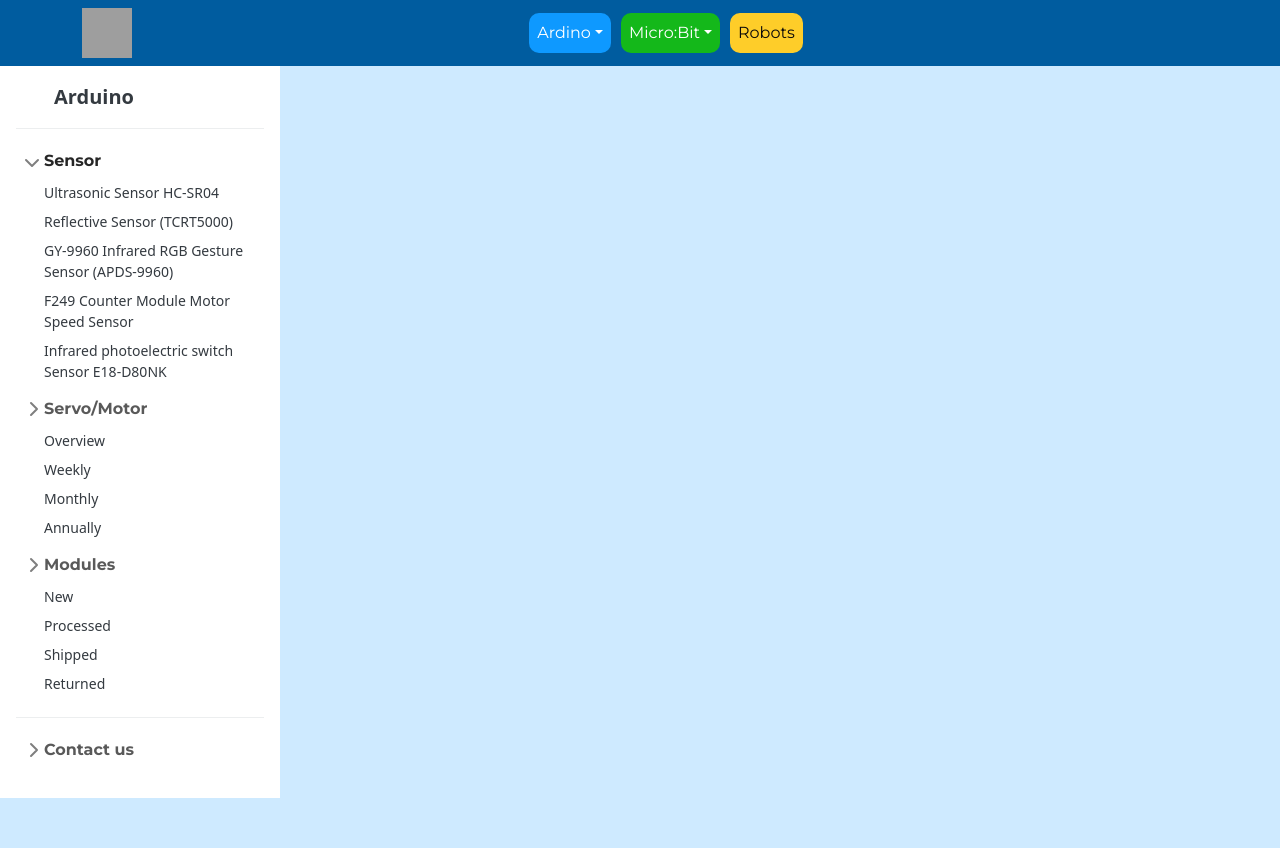
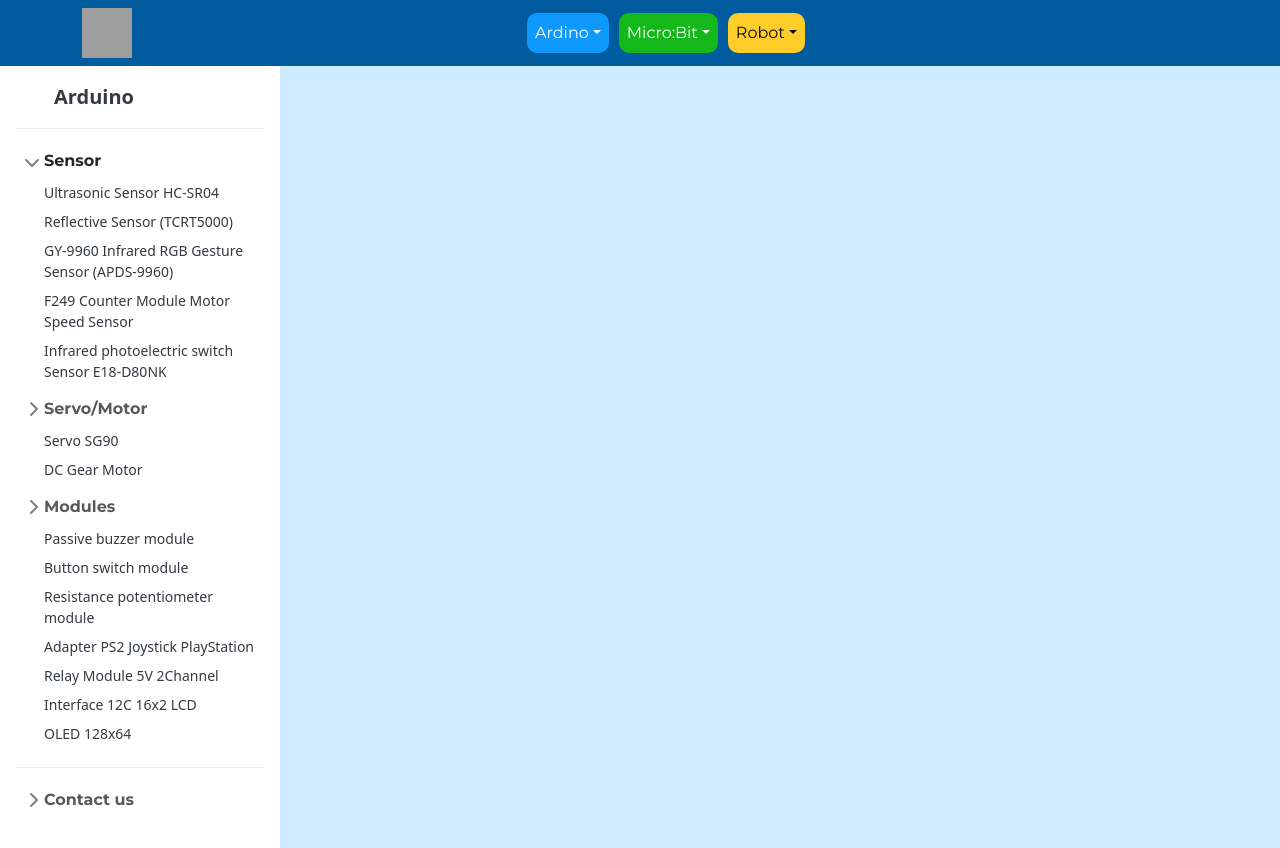
Before and after one commit to napasin163/Project-ELW-for-ROBOT-DEV-using-MERN-stack, a React (Create React App) app in the folder client/: page /sidebararduino in a window 1280 px wide. Before the commit the page ends 800 px from the top, so only its background shows below. Built offline with nearby package versions, Linux system fonts and the light colour scheme; grey boxes are pictures that could not be loaded.

Commit message:
update information

```diff
--- a/client/src/components/Body/Main.js
+++ b/client/src/components/Body/Main.js
@@ -38,7 +38,7 @@
 
                         <div class="container">
                             <div class="carousel-caption text-end whiteText">
-                                <h1>Robots</h1>
+                                <h1>Robot</h1>
                                 <p>Lorem ipsum dolor sit amet, consectetur adipiscing elit, sed do eiusmod tempor incididunt ut labore et dolore</p>
                                 <p><a class="btn btn-lg btn-primary" href=" ">Learn more</a></p>
                             </div>
@@ -113,7 +113,7 @@
 
             <div class="row featurette">
                 <div class="col-md-6 marginLeft">
-                    <h2 class="featurette-heading fw-normal lh-1 blackText">Robots <span class="text-muted YellowText">and more</span></h2>
+                    <h2 class="featurette-heading fw-normal lh-1 blackText">Robot <span class="text-muted YellowText">and more</span></h2>
                     <p class="lead">Lorem ipsum dolor sit amet, consectetur adipiscing elit, sed do eiusmod tempor incididunt ut labore et dolore magna aliqua. Ut enim ad minim veniam, quis nostrud exercitation ullamco laboris nisi ut aliquip ex ea commodo consequat. Duis aute irure dolor in reprehenderit in voluptate velit esse cillum dolore eu fugiat nulla pariatur. Excepteur sint occaecat cupidatat non proident, sunt in culpa qui officia deserunt mollit anim id est laborum.</p>
                 </div>
                 <div class="col-md-5">
--- a/client/src/components/Body/SideBarArduino.js
+++ b/client/src/components/Body/SideBarArduino.js
@@ -31,10 +31,8 @@
                             </button>
                             <div class="collapse show" id="dashboard-collapse">
                                 <ul class="btn-toggle-nav list-unstyled fw-normal pb-1 small">
-                                    <li><Link to=" " class="link-dark d-inline-flex text-decoration-none rounded">Overview</Link></li>
-                                    <li><Link to=" " class="link-dark d-inline-flex text-decoration-none rounded">Weekly</Link></li>
-                                    <li><Link to=" " class="link-dark d-inline-flex text-decoration-none rounded">Monthly</Link></li>
-                                    <li><Link to=" " class="link-dark d-inline-flex text-decoration-none rounded">Annually</Link></li>
+                                    <li><Link to=" " class="link-dark d-inline-flex text-decoration-none rounded">Servo SG90</Link></li>
+                                    <li><Link to=" " class="link-dark d-inline-flex text-decoration-none rounded">DC Gear Motor</Link></li>
                                 </ul>
                             </div>
                         </li>
@@ -44,10 +42,13 @@
                             </button>
                             <div class="collapse show" id="orders-collapse">
                                 <ul class="btn-toggle-nav list-unstyled fw-normal pb-1 small">
-                                    <li><Link to=" " class="link-dark d-inline-flex text-decoration-none rounded">New</Link></li>
-                                    <li><Link to=" " class="link-dark d-inline-flex text-decoration-none rounded">Processed</Link></li>
-                                    <li><Link to=" " class="link-dark d-inline-flex text-decoration-none rounded">Shipped</Link></li>
-                                    <li><Link to=" " class="link-dark d-inline-flex text-decoration-none rounded">Returned</Link></li>
+                                    <li><Link to=" " class="link-dark d-inline-flex text-decoration-none rounded">Passive buzzer module</Link></li>
+                                    <li><Link to=" " class="link-dark d-inline-flex text-decoration-none rounded">Button switch module</Link></li>
+                                    <li><Link to=" " class="link-dark d-inline-flex text-decoration-none rounded">Resistance potentiometer module</Link></li>
+                                    <li><Link to=" " class="link-dark d-inline-flex text-decoration-none rounded">Adapter PS2 Joystick PlayStation</Link></li>
+                                    <li><Link to=" " class="link-dark d-inline-flex text-decoration-none rounded">Relay Module 5V 2Channel</Link></li>
+                                    <li><Link to=" " class="link-dark d-inline-flex text-decoration-none rounded">Interface 12C 16x2 LCD</Link></li>
+                                    <li><Link to=" " class="link-dark d-inline-flex text-decoration-none rounded">OLED 128x64</Link></li>
                                 </ul>
                             </div>
                         </li>
--- a/client/src/components/Header/Header.js
+++ b/client/src/components/Header/Header.js
@@ -6,77 +6,83 @@
         <body>
             <nav class="navbar navbar-expand-lg BgColorBlue">
                 <div class="container">
-                    <Link to="/" class= "navbar-nav">
-                    <div>
-                        <span class="">
-                        <img src= "https://cdn.discordapp.com/attachments/1034796504126341230/1034796561185644554/ELW_2-removebg-preview.png" alt ="ELW" width="50"  height="50"></img>
-                        </span>
-                    </div>
+                    <Link to="/" class="navbar-nav">
+                        <div>
+                            <span class="">
+                                <img src="https://cdn.discordapp.com/attachments/1034796504126341230/1034796561185644554/ELW_2-removebg-preview.png" alt="ELW" width="50" height="50"></img>
+                            </span>
+                        </div>
                     </Link>
                     <div class="d-flex justify-content-evenly bt-center" >
                         <ul class="navbar-nav me-2 mb-2 mb-lg-0">
                             <li class="nav-item dropdown">
                                 <Link to=" " class="nav-link buttonNavBlue dropdown-toggle" data-bs-toggle="dropdown">Ardino</Link>
-                                <ul class ="dropdown-menu">
+                                <ul class="dropdown-menu">
                                     <li><Link to="/arduino" class="dropdown-item">More info</Link></li>
                                     <li><Link to="/sidebararduino" class="dropdown-item ">Sensor &raquo;</Link>
                                         <ul class="dropdown-menu submenu">
-                                            <li><Link to="/sidebararduino" class="dropdown-item ">Sensor1</Link></li>
-                                            <li><Link to="/sidebararduino" class="dropdown-item ">Sensor2</Link></li>
-                                            <li><Link to="/sidebararduino" class="dropdown-item ">Sensor3</Link></li>
-                                            <li><Link to="/sidebararduino" class="dropdown-item ">Sensor4</Link></li>
+                                            <li><Link to="/sidebararduino" class="dropdown-item ">Ultrasonic Sensor HC-SR04</Link></li>
+                                            <li><Link to="/sidebararduino" class="dropdown-item ">Reflective Sensor (TCRT5000)</Link></li>
+                                            <li><Link to="/sidebararduino" class="dropdown-item ">GY-9960 Infrared RGB Gesture Sensor (APDS-9960)</Link></li>
+                                            <li><Link to="/sidebararduino" class="dropdown-item ">F249 Counter Module Motor Speed Sensor</Link></li>
+                                            <li><Link to="/sidebararduino" class="dropdown-item ">Infrared photoelectric switch Sensor E18-D80NK</Link></li>
                                         </ul>
                                     </li>
                                     <li><Link to="/sidebararduino" class="dropdown-item ">Motor/Servo &raquo;</Link>
                                         <ul class="dropdown-menu submenu">
-                                            <li><Link to="/sidebararduino" class="dropdown-item ">Motor/Servo 1</Link></li>
-                                            <li><Link to="/sidebararduino" class="dropdown-item ">Motor/Servo 2</Link></li>
-                                            <li><Link to="/sidebararduino" class="dropdown-item ">Motor/Servo 3</Link></li>
-                                            <li><Link to="/sidebararduino" class="dropdown-item ">Motor/Servo 4</Link></li>
+                                            <li><Link to="/sidebararduino" class="dropdown-item ">Servo SG90</Link></li>
+                                            <li><Link to="/sidebararduino" class="dropdown-item ">DC Gear Motor</Link></li>
                                         </ul>
                                     </li>
                                     <li><Link to="/sidebararduino" class="dropdown-item ">Module &raquo;</Link>
                                         <ul class="dropdown-menu submenu">
-                                            <li><Link to="/sidebararduino" class="dropdown-item ">Module 1</Link></li>
-                                            <li><Link to="/sidebararduino" class="dropdown-item ">Module 2</Link></li>
-                                            <li><Link to="/sidebararduino" class="dropdown-item ">Module 3</Link></li>
-                                            <li><Link to="/sidebararduino" class="dropdown-item ">Module 4</Link></li>
+                                            <li><Link to="/sidebararduino" class="dropdown-item">Passive buzzer module</Link></li>
+                                            <li><Link to="/sidebararduino" class="dropdown-item">Button switch module</Link></li>
+                                            <li><Link to="/sidebararduino" class="dropdown-item">Resistance potentiometer module</Link></li>
+                                            <li><Link to="/sidebararduino" class="dropdown-item">Adapter PS2 Joystick PlayStation</Link></li>
+                                            <li><Link to="/sidebararduino" class="dropdown-item">Relay Module 5V 2Channel</Link></li>
+                                            <li><Link to="/sidebararduino" class="dropdown-item">Interface 12C 16x2 LCD</Link></li>
+                                            <li><Link to="/sidebararduino" class="dropdown-item">OLED 128x64</Link></li>
                                         </ul>
                                     </li>
                                 </ul>
                             </li>
                             <li class="nav-item dropdown">
                                 <Link to=" " class="nav-link buttonNavGreen dropdown-toggle" data-bs-toggle="dropdown">Micro:Bit</Link>
-                                <ul class ="dropdown-menu">
+                                <ul class="dropdown-menu">
                                     <li><Link to="blogs" class="dropdown-item">More info</Link></li>
                                     <li><Link to="/blogs" class="dropdown-item ">Sensor &raquo;</Link>
                                         <ul class="dropdown-menu submenu">
-                                            <li><Link to="/blogs" class="dropdown-item ">Sensor1</Link></li>
-                                            <li><Link to="/blogs" class="dropdown-item ">Sensor2</Link></li>
-                                            <li><Link to="/blogs" class="dropdown-item ">Sensor3</Link></li>
-                                            <li><Link to="/blogs" class="dropdown-item ">Sensor4</Link></li>
+                                            <li><Link to="/sidebararduino" class="dropdown-item ">Ultrasonic Sensor HC-SR04</Link></li>
+                                            <li><Link to="/sidebararduino" class="dropdown-item ">Reflective Sensor (TCRT5000)</Link></li>
+                                            <li><Link to="/sidebararduino" class="dropdown-item ">F249 Counter Module Motor Speed Sensor</Link></li>
+                                            <li><Link to="/sidebararduino" class="dropdown-item ">Infrared photoelectric switch Sensor E18-D80NK</Link></li>
                                         </ul>
                                     </li>
                                     <li><Link to="/blogs" class="dropdown-item ">Motor/Servo &raquo;</Link>
                                         <ul class="dropdown-menu submenu">
-                                            <li><Link to="/blogs" class="dropdown-item ">Motor/Servo 1</Link></li>
-                                            <li><Link to="/blogs" class="dropdown-item ">Motor/Servo 2</Link></li>
-                                            <li><Link to="/blogs" class="dropdown-item ">Motor/Servo 3</Link></li>
-                                            <li><Link to="/blogs" class="dropdown-item ">Motor/Servo 4</Link></li>
+                                            <li><Link to="/sidebararduino" class="dropdown-item ">Servo SG90</Link></li>
+                                            <li><Link to="/sidebararduino" class="dropdown-item ">DC Gear Motor</Link></li>
                                         </ul>
                                     </li>
                                     <li><Link to="/blogs" class="dropdown-item ">Module &raquo;</Link>
                                         <ul class="dropdown-menu submenu">
-                                            <li><Link to="/blogs" class="dropdown-item ">Module 1</Link></li>
-                                            <li><Link to="/blogs" class="dropdown-item ">Module 2</Link></li>
-                                            <li><Link to="/blogs" class="dropdown-item ">Module 3</Link></li>
-                                            <li><Link to="/blogs" class="dropdown-item ">Module 4</Link></li>
+                                            <li><Link to="/sidebararduino" class="dropdown-item">Passive buzzer module</Link></li>
+                                            <li><Link to="/sidebararduino" class="dropdown-item">Button switch module</Link></li>
+                                            <li><Link to="/sidebararduino" class="dropdown-item">Resistance potentiometer module</Link></li>
+                                            <li><Link to="/sidebararduino" class="dropdown-item">Relay Module 5V 2Channel</Link></li>
                                         </ul>
                                     </li>
                                 </ul>
                             </li>
-                            <li class="nav-item">
-                                <Link to="/blogs" class="nav-link buttonNavYellow">Robots</Link>
+                            <li class="nav-item dropdown">
+                                <Link to=" " class="nav-link buttonNavYellow dropdown-toggle" data-bs-toggle="dropdown">Robot</Link>
+                                <ul class="dropdown-menu">
+                                    <li><Link to="blogs" class="dropdown-item">More info</Link></li>
+                                    <li><Link to="/blogs" class="dropdown-item ">Robot1</Link></li>
+                                    <li><Link to="/blogs" class="dropdown-item ">Robot2</Link></li>
+                                    <li><Link to="/blogs" class="dropdown-item ">Robot3</Link></li>
+                                </ul>
                             </li>
                         </ul>
                     </div>
```
